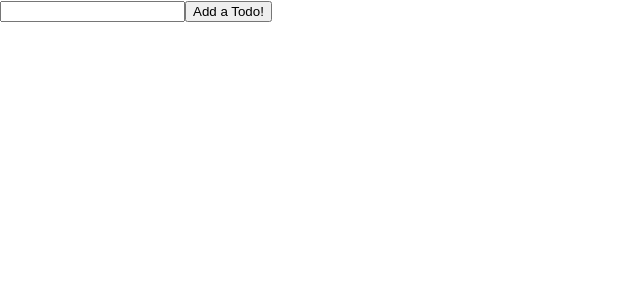
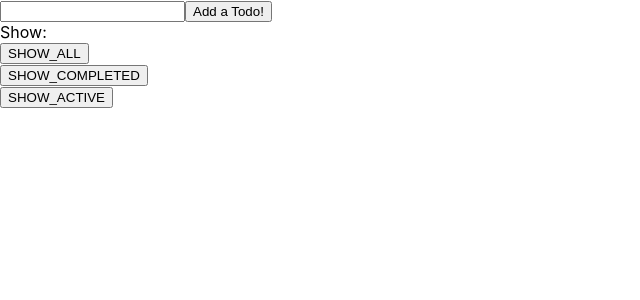
Before and after one commit to cawilson1/cohort5reduxtodos, a React (Create React App) app: page / in a window 1280 px wide. Shown: the top 300 px of the page, without its empty margins (0-640 px from the left). Built offline with nearby package versions, Linux system fonts and the light colour scheme.

Commit message:
add visibility filters

```diff
--- a/src/App.js
+++ b/src/App.js
@@ -1,23 +1,14 @@
-import React, { useState } from "react";
+import React from "react";
 import VisibleTodoList from "./containers/VisibleTodoList";
 import AddTodo from "./components/AddTodo";
-// import Footer from "./components/Footer";
+import Footer from "./components/Footer";
 
 function App() {
-  // const [todos, setTodos] = useState([
-  //   { id: 0, text: "read a book", completed: true },
-  //   { id: 1, text: "drink some coffee", completed: false }
-  // ]); //text,completed
-  const [visibilityFilter, setVisibilityFilter] = useState("SHOW_ALL"); //SHOW_COMPLETED//SHOW_ACTIVE
-
-  // console.log(todos);
-  console.log(visibilityFilter);
   return (
     <div>
       <AddTodo />
       <VisibleTodoList />
-      {/* <TodoList visibilityFilter={visibilityFilter} /> */}
-      {/* <Footer setVisibilityFilter={setVisibilityFilter} /> */}
+      <Footer />
     </div>
   );
 }
--- a/src/actions/index.js
+++ b/src/actions/index.js
@@ -11,7 +11,7 @@ export const addTodo = text => {
   };
 };
 
-export const setVisibilityFIlter = filter => {
+export const setVisibilityFilter = filter => {
   return {
     type: SET_VISIBILITY_FILTER,
     filter: filter
@@ -24,3 +24,9 @@ export const toggleTodo = id => {
     id: id
   };
 };
+
+export const VisibilityFilters = {
+  SHOW_ALL: "SHOW_ALL",
+  SHOW_COMPLETED: "SHOW_COMPLETED",
+  SHOW_ACTIVE: "SHOW_ACTIVE"
+};
--- a/src/components/FilterLink.js
+++ b/src/components/FilterLink.js
@@ -1,9 +1,9 @@
 import React from "react";
 
-const FilterLink = ({ filter, setVisibilityFilter }) => {
+const FilterLink = ({ filter, boundVisibilityFilter, active }) => {
   return (
     <div>
-      <button onClick={() => setVisibilityFilter(filter)}>{filter}</button>
+      <button onClick={() => boundVisibilityFilter()}>{filter}</button>
     </div>
   );
 };
--- a/src/components/Footer.js
+++ b/src/components/Footer.js
@@ -1,19 +1,13 @@
 import React from "react";
-import FilterLink from "./FilterLink";
+import FilterLinkContainer from "../containers/FilterLinkContainer";
 
-const Footer = ({ setVisibilityFilter }) => {
+const Footer = () => {
   return (
     <div>
       Show:
-      <FilterLink setVisibilityFilter={setVisibilityFilter} filter="SHOW_ALL" />
-      <FilterLink
-        setVisibilityFilter={setVisibilityFilter}
-        filter="SHOW_COMPLETED"
-      />
-      <FilterLink
-        setVisibilityFilter={setVisibilityFilter}
-        filter="SHOW_ACTIVE"
-      />
+      <FilterLinkContainer filter="SHOW_ALL" />
+      <FilterLinkContainer filter="SHOW_COMPLETED" />
+      <FilterLinkContainer filter="SHOW_ACTIVE" />
     </div>
   );
 };
--- a/src/components/TodoList.js
+++ b/src/components/TodoList.js
@@ -1,16 +1,5 @@
 import React from "react";
 import Todo from "./Todo";
-
-function checkIfRender(visibilityFilter, completed) {
-  if (visibilityFilter === "SHOW_ALL") return true;
-  else if (visibilityFilter === "SHOW_COMPLETED") {
-    if (completed) return true;
-    return false;
-  } else if (visibilityFilter === "SHOW_ACTIVE") {
-    if (completed) return false;
-    return true;
-  }
-}
 
 const TodoList = ({ todos, boundToggleTodo }) => {
   return (
--- /dev/null
+++ b/src/containers/FilterLinkContainer.js
@@ -0,0 +1,14 @@
+import { connect } from "react-redux";
+import { setVisibilityFilter } from "../actions";
+import FilterLink from "../components/FilterLink";
+
+const mapStateToProps = (state, ownProps) => ({
+  active: ownProps.filter === state.visibilityFilter,
+  filter: ownProps.filter
+});
+
+const mapDispatchToProps = (dispatch, ownProps) => ({
+  boundVisibilityFilter: () => dispatch(setVisibilityFilter(ownProps.filter))
+});
+
+export default connect(mapStateToProps, mapDispatchToProps)(FilterLink);
--- a/src/containers/VisibleTodoList.js
+++ b/src/containers/VisibleTodoList.js
@@ -2,9 +2,18 @@ import { connect } from "react-redux";
 import { toggleTodo } from "../actions";
 import TodoList from "../components/TodoList";
 
+function getVisibleTodos(todos, vizFilter) {
+  if (vizFilter === "SHOW_ALL") return todos;
+  else if (vizFilter === "SHOW_COMPLETED")
+    return todos.filter(todo => todo.completed);
+  else if (vizFilter === "SHOW_ACTIVE")
+    return todos.filter(todo => !todo.completed);
+  return todos;
+}
+
 function mapStateToProps(state) {
   return {
-    todos: state.todos
+    todos: getVisibleTodos(state.todos, state.visibilityFilter)
   };
 }
 
--- a/src/reducers/index.js
+++ b/src/reducers/index.js
@@ -1,7 +1,9 @@
 import todos from "./todos";
+import visibilityFilter from "./visibilityFilter";
 
 export default function rootReducer(state = {}, action) {
   return {
-    todos: todos(state.todos, action)
+    todos: todos(state.todos, action),
+    visibilityFilter: visibilityFilter(state.visibilityFilter, action)
   };
 }
--- /dev/null
+++ b/src/reducers/visibilityFilter.js
@@ -0,0 +1,14 @@
+import { VisibilityFilters, SET_VISIBILITY_FILTER } from "../actions";
+
+export default function visibilityFilter(
+  state = VisibilityFilters.SHOW_ALL,
+  action
+) {
+  console.log(state);
+  switch (action.type) {
+    case SET_VISIBILITY_FILTER:
+      return action.filter;
+    default:
+      return state;
+  }
+}
```
